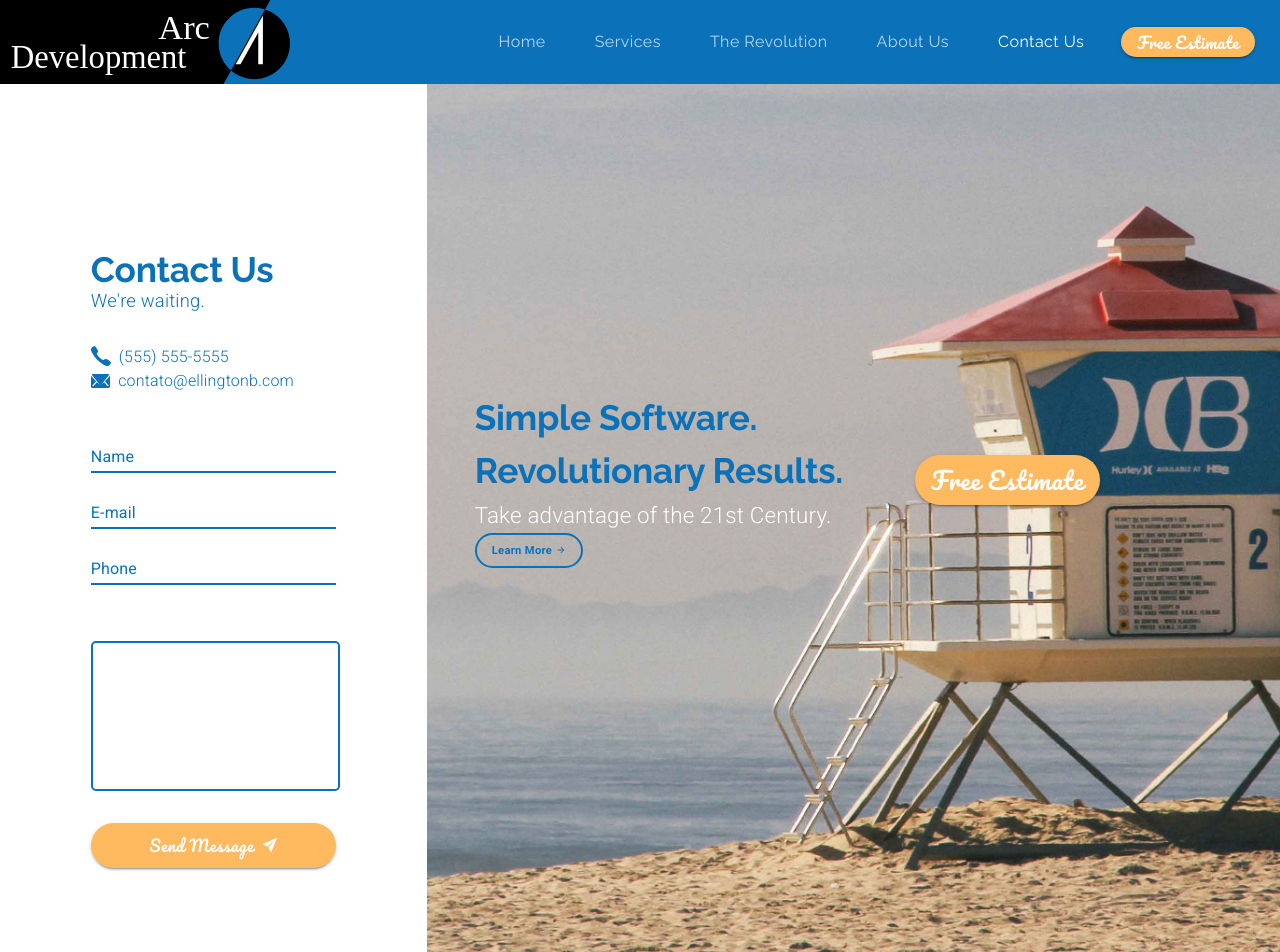
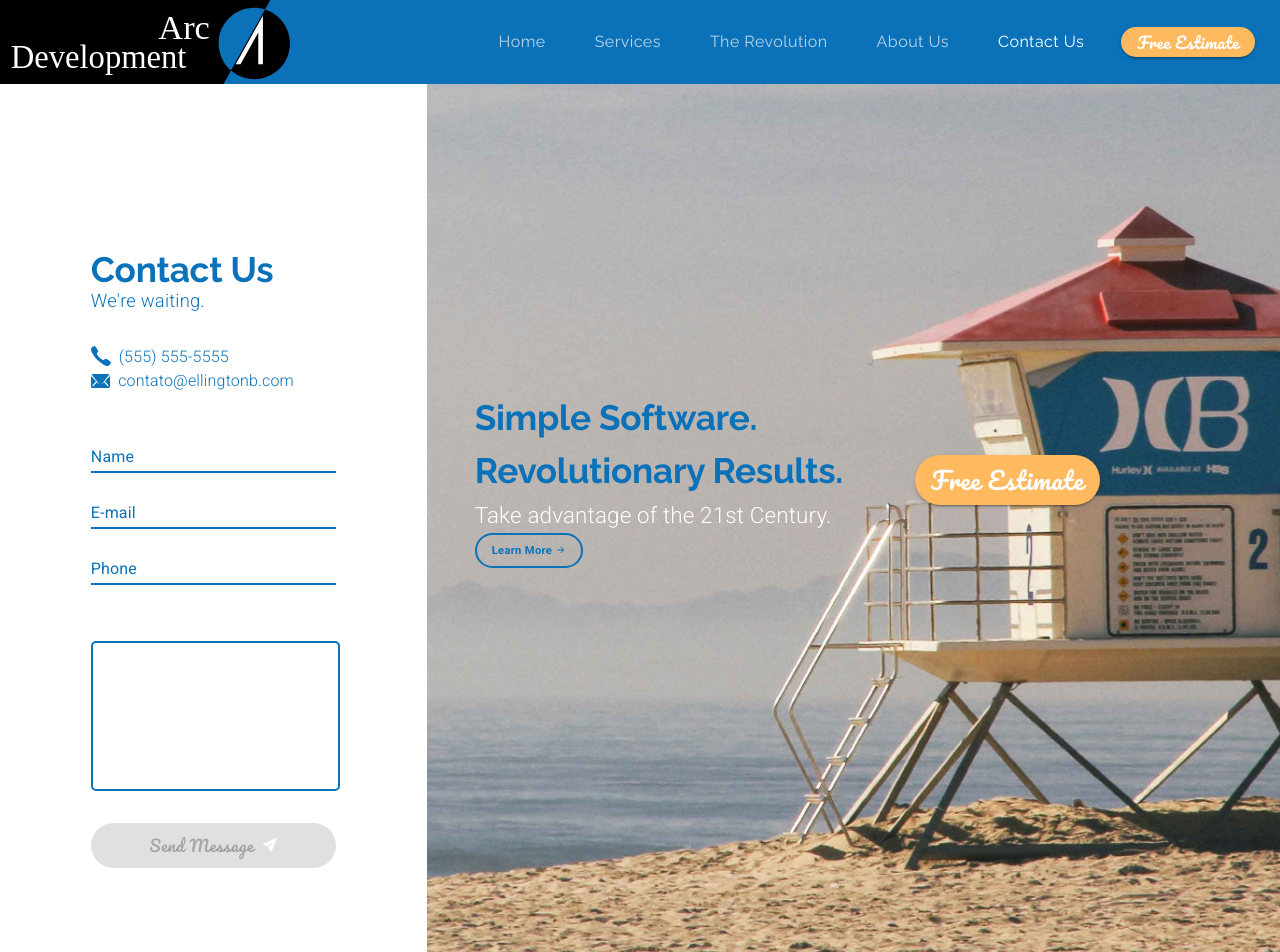
Before and after one commit to ellingtonb/react-material-ui-archdev, a React (Create React App) app: page /contact in a window 1280 px wide. Shown: the top 952 px of the page. Built offline with nearby package versions, Linux system fonts and the light colour scheme.

Commit message:
Fixed Validation - Send Message Button

```diff
--- a/src/components/Contact.js
+++ b/src/components/Contact.js
@@ -2,7 +2,6 @@ import React, {useState} from 'react';
 import {makeStyles, useTheme} from "@material-ui/core/styles";
 import Grid from '@material-ui/core/Grid';
 import Typography from '@material-ui/core/Typography';
-import Hidden from '@material-ui/core/Hidden';
 import Button from '@material-ui/core/Button';
 import TextField from '@material-ui/core/TextField';
 import background from '../assets/background.jpg';
@@ -239,14 +238,14 @@ const Contact = props => {
                         </Grid>
                         <Grid item container justify={"center"} style={{ marginTop: "2em" }}>
                             <Button
-                                /*disabled={
+                                disabled={
                                     name.length === 0 ||
                                     message.length === 0 ||
                                     phoneHelper.length !== 0 ||
                                     emailHelper.length !== 0 ||
                                     email.length === 0 ||
                                     phone.length === 0
-                                }*/
+                                }
                                 variant={"contained"}
                                 className={classes.sendButton}
                                 onClick={setOpen.bind(this, true)}
@@ -340,14 +339,14 @@ const Contact = props => {
                             </Grid>
                             <Grid item>
                                 <Button
-                                    /*disabled={
+                                    disabled={
                                         name.length === 0 ||
                                         message.length === 0 ||
                                         phoneHelper.length !== 0 ||
                                         emailHelper.length !== 0 ||
                                         email.length === 0 ||
                                         phone.length === 0
-                                    }*/
+                                    }
                                     variant={"contained"}
                                     className={classes.confirmationButton}
                                 >
```
